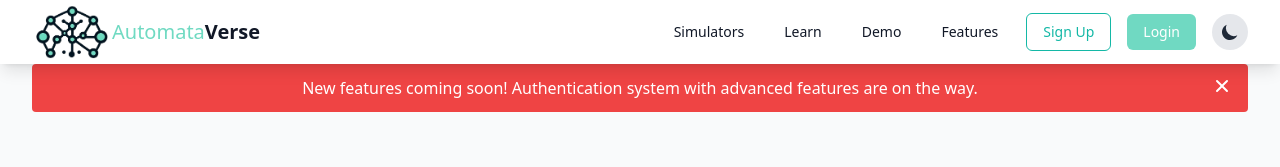
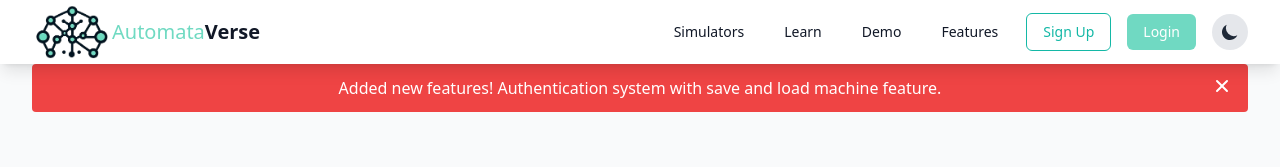
Before and after one commit to robinsingh-ai/AutomataVerse, a Next.js app: page / in a window 1280 px wide. Shown: the top 167 px of the page. Built offline with nearby package versions, Linux system fonts and the light colour scheme; no server answers.

Commit message:
added machine save

```diff
--- a/src/app/page.tsx
+++ b/src/app/page.tsx
@@ -38,7 +38,7 @@ export default function Home() {
         {showBanner && (
           <div className="bg-red-500 text-white p-3 relative mb-6 mx-4 sm:mx-6 lg:mx-8 rounded">
             <div className="max-w-7xl mx-auto px-4 text-center">
-              <span className="font-medium">New features coming soon! Authentication system with advanced features are on the way.</span>
+              <span className="font-medium">Added new features! Authentication system with save and load machine feature.</span>
               <button
                 onClick={() => setShowBanner(false)}
                 className="absolute right-4 top-3 text-white hover:text-gray-200"
```
